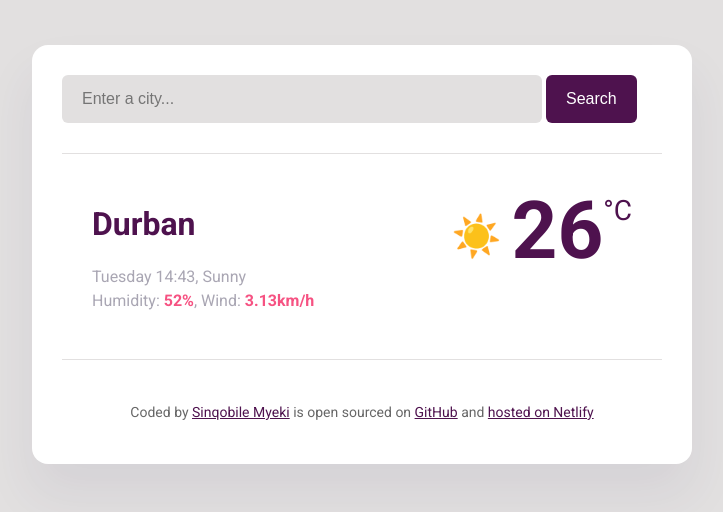
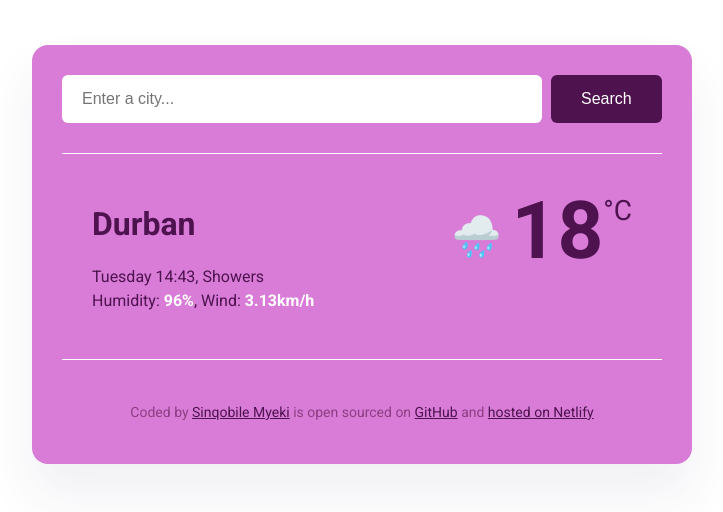
Before and after one commit to Banie456/My-Stunning-Weather-App-1.0, a plain HTML site: page index.html in a window 1280 px wide. Shown: the whole page, without its empty margins (278-1001 px from the left). Drawn offline with Linux system fonts and the light colour scheme.

Commit message:
played around with the colours using CSS

```diff
--- a/index.html
+++ b/index.html
@@ -30,15 +30,15 @@
           <div>
             <h1 class="weatheer-app-city">Durban</h1>
             <p class="weather-app-details">
-              Tuesday 14:43, Sunny
+              Tuesday 14:43, Showers
               <br />
-              Humidity: <strong>52%</strong>, Wind: <strong>3.13km/h</strong>
+              Humidity: <strong>96%</strong>, Wind: <strong>3.13km/h</strong>
             </p>
           </div>
 
           <div>
-            <span class="temperature-icon">☀️</span
-            ><span class="temperature-value">26</span
+            <span class="temperature-icon">🌧️</span
+            ><span class="temperature-value">18</span
             ><span class="temperature-unit">°C</span>
           </div>
         </div>
--- a/src/style.css
+++ b/src/style.css
@@ -1,14 +1,14 @@
 body {
-  background: #e2e0e0;
+  background: #ffffff;
   font-family: "Roboto", sans-serif;
 }
 
 header {
-  border-bottom: 1px solid #e2e0e0;
+  border-bottom: 1px solid #fff;
   padding: 0 0 30px 0;
 }
 .weather-app-container {
-  background: #fff;
+  background: rgb(216, 124, 216);
   max-width: 600px;
   margin: 45px auto;
   padding: 30px;
@@ -16,7 +16,7 @@ header {
   border-radius: 16px;
 }
 .search-form-input {
-  background: rgb(226, 224, 224);
+  background: rgb(255, 255, 255);
   border: none;
   border-radius: 6px;
   width: 80%;
@@ -25,7 +25,8 @@ header {
 }
 .search-form-button {
   background: #4e124e;
-  padding: 15px 20px;
+  padding: 15px 30px;
+  margin-left: 5px;
   border: none;
   border-radius: 6px;
   font-size: 16px;
@@ -54,14 +55,14 @@ color: #4e124e;
   margin: 0;
 }
 .weather-app-details {
-  color: rgba(39, 33, 66, 0.4);
+  color: #4e124e;
   font-size: 16px;
   font-weight: 400;
   line-height: 24px;
 }
 
 strong {
-  color: #f65282;
+  color: #fff;
 }
 
 .temperature-icon {
@@ -83,11 +84,11 @@ color: #4e124e;
 }
 
 footer {
-  border-top: 1px solid#E2E0E0;
+  border-top: 1px solid#ffffff;
   padding: 30px 0 0 0;
   text-align: center;
   font-size: 14px;
-  color: rgba(0, 0, 0, 0.6);
+  color: rgba(92, 21, 74, 0.6);
 }
 a {
   color: #4e124e;
```
Lines whose indentation alone changed are shown as unchanged.
